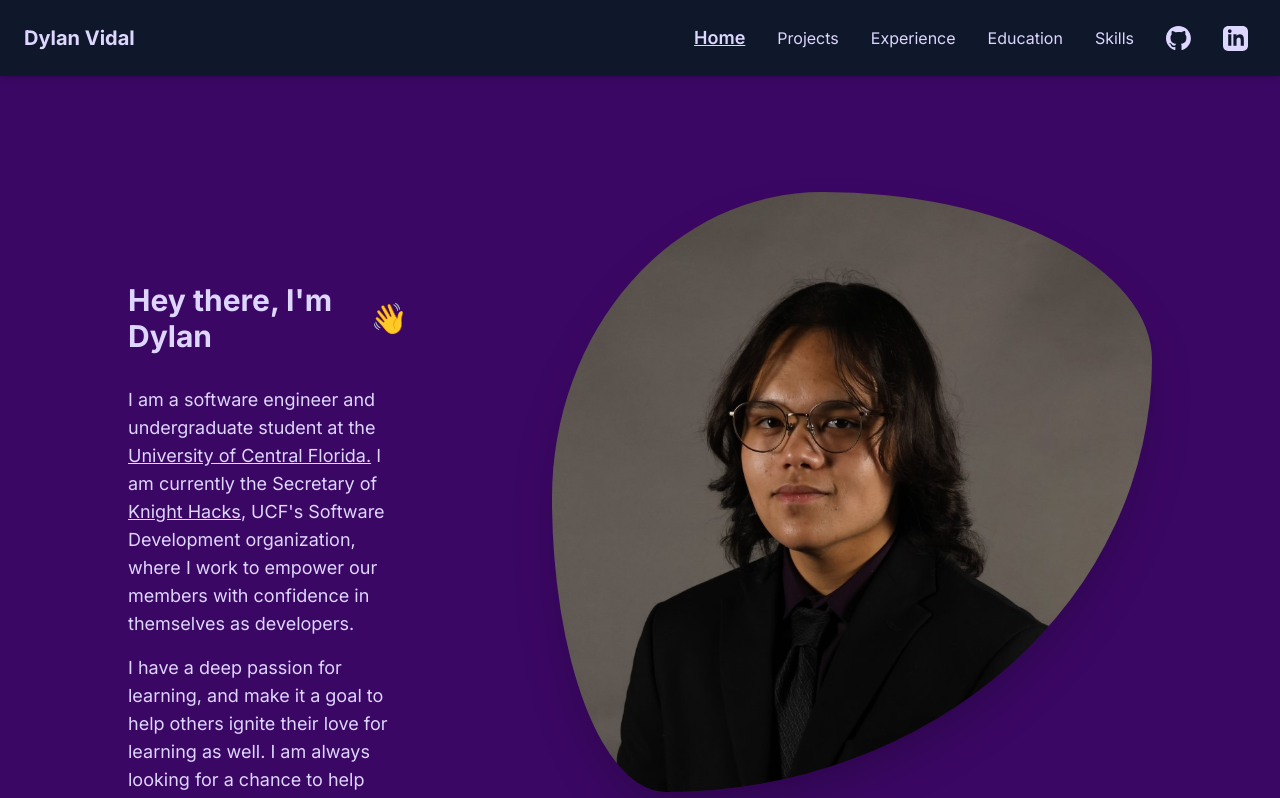
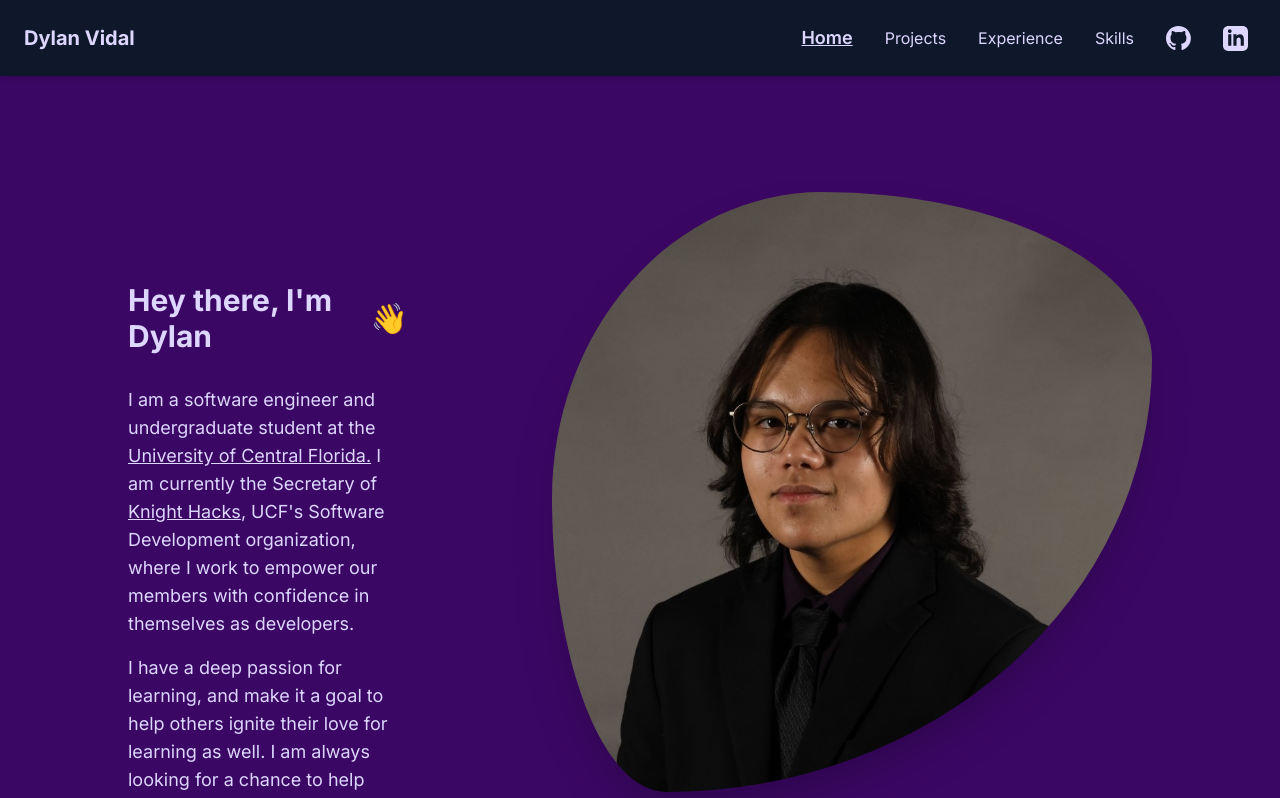
Before and after one commit to DVidal1205/portfolio-v3, a Next.js app: page / in a window 1280 px wide. Shown: the top 798 px of the page. Built offline with nearby package versions, Linux system fonts and the light colour scheme; what tailwindcss-animated would draw is missing.

Commit message:
Get rid of Education section

```diff
--- a/src/app/(main)/education/page.tsx
+++ /dev/null
@@ -1,3 +0,0 @@
-export default function Education() {
-    return <div className="text-violet-200">Work in progress!</div>;
-}
--- a/src/app/sitemap.ts
+++ b/src/app/sitemap.ts
@@ -22,10 +22,6 @@ export default function sitemap(): MetadataRoute.Sitemap {
             lastModified: new Date(),
             priority: 0.7,
         },
-        {
-            url: "https://www.dvidal.dev/education",
-            lastModified: new Date(),
-            priority: 0.7,
-        },
+
     ];
 }
--- a/src/components/navbar.tsx
+++ b/src/components/navbar.tsx
@@ -23,10 +23,7 @@ const links = [
         name: "Experience",
         href: "/experience",
     },
-    {
-        name: "Education",
-        href: "/education",
-    },
+
     {
         name: "Skills",
         href: "/skills",
```
